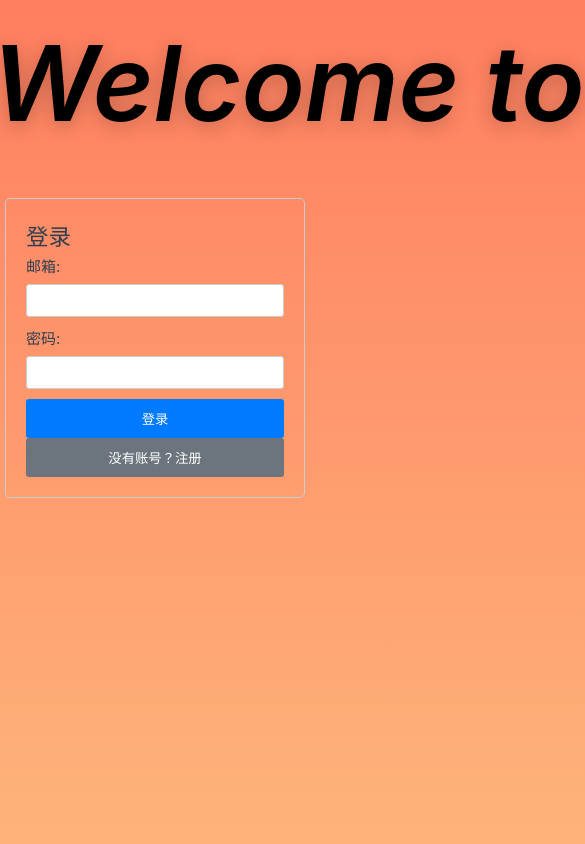
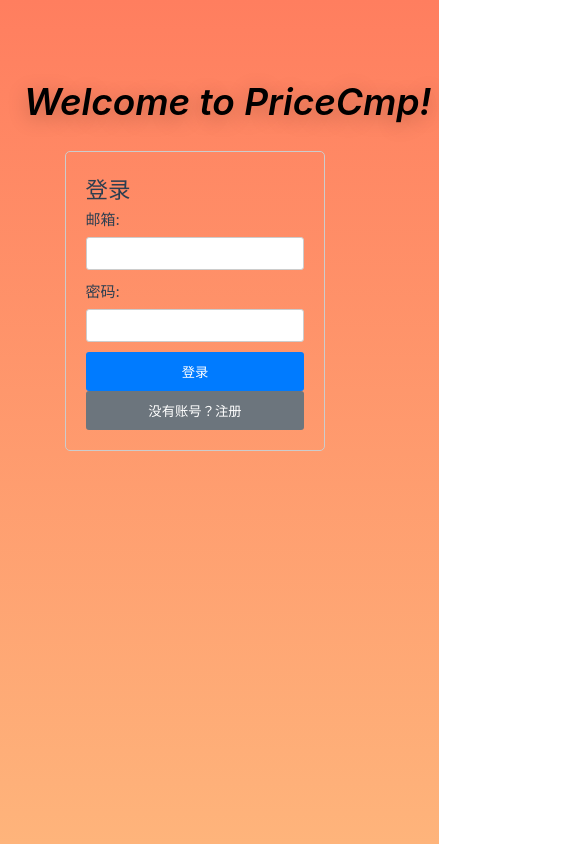
Before and after one commit to TowardLights/ZJU-BSProject, a Vue app in the folder Frontend/: page / in a window 390 px wide. Shown: the top 844 px of the page, 585 px wide, since content can reach past the window. Built offline with nearby package versions, Linux system fonts and the light colour scheme.

Commit message:
弃用LandingPageTitle组件，并适配了手机浏览器显示

```diff
--- a/Frontend/src/components/LoginBox.vue
+++ b/Frontend/src/components/LoginBox.vue
@@ -128,6 +128,6 @@ button[type="button"]:hover {
 
 span {
   color: red;
-  font-size: 12px;
+  font-size: 13px;
 }
 </style>
--- a/Frontend/src/views/LandingView.vue
+++ b/Frontend/src/views/LandingView.vue
@@ -1,26 +1,46 @@
 <script setup>
-import LandingPageTitle from '../components/LandingPageTitle.vue';
 import LoginBox from '../components/LoginBox.vue'
 </script>
 
 <template>
   <main>
-    <LandingPageTitle title="Welcome to PriceCmp!" class="welcome-title" />
+    <i>Welcome to PriceCmp!</i>
     <LoginBox class="login-box" />
   </main>
 </template>
 
 <style scoped>
-.welcome-title {
-  display: block;
-  position: relative;
-  top: -2rem;
-  left: -40px;
+i {
+  font-size: 6.5rem;
+  font-weight: 600;
+  font-family: Inter;
+  color: #000;
+  text-shadow: 0px 4px 20px rgba(0, 0, 0, 0.25);
+  white-space: nowrap;
+  /* 确保文本不换行 */
 }
 
 .login-box {
   display: block;
   position: relative;
-  left: -40px;
+  left: -20px;
+  width: 100%;
+  max-width: 300px;
+}
+
+@media (max-width: 600px) {
+  .login-box {
+    margin-top: 60px;
+    position: relative;
+    left: 0;
+    width: 80%;
+  }
+
+  i {
+    position: relative;
+    top: 40px;
+    left: -8px;
+    font-size: 37px;
+  }
 }
 </style>
--- a/Frontend/vite.config.js
+++ b/Frontend/vite.config.js
@@ -11,7 +11,8 @@ export default defineConfig({
     vueDevTools(),
   ],
   server: {
-    host: 'localhost',
+    // host: 'localhost',
+    host: '10.162.146.133',
     port: '5173',
     open: true,
   },
```
